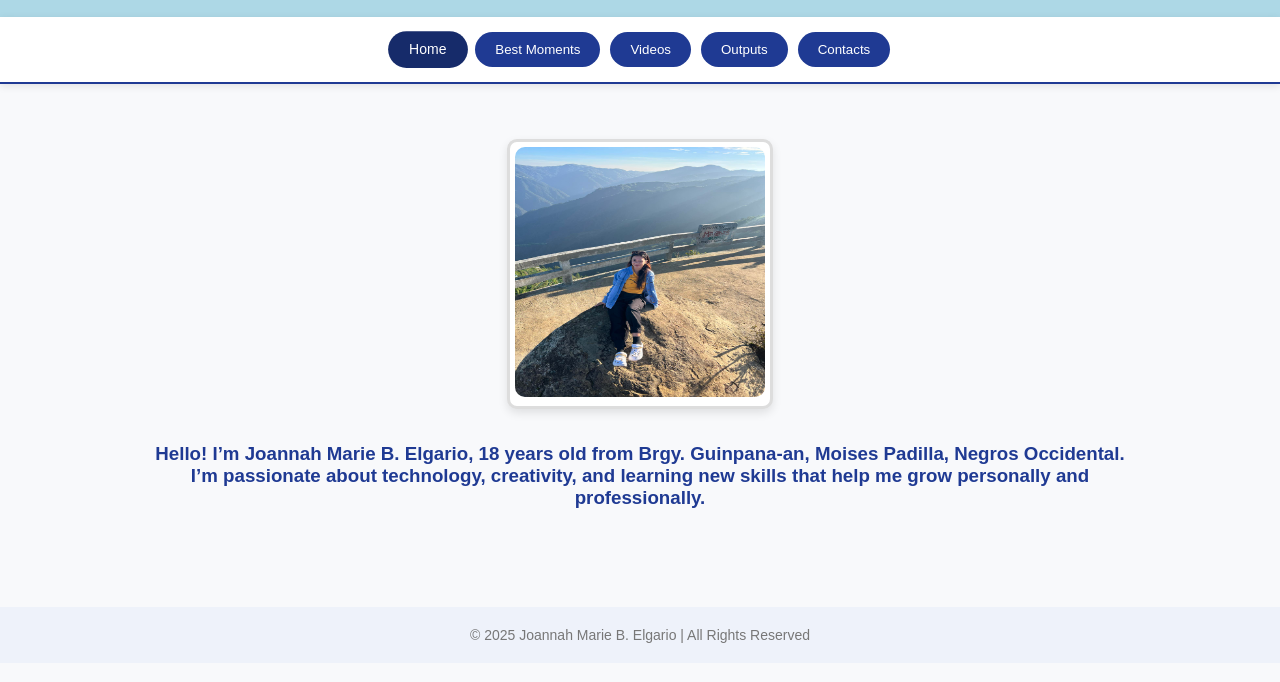
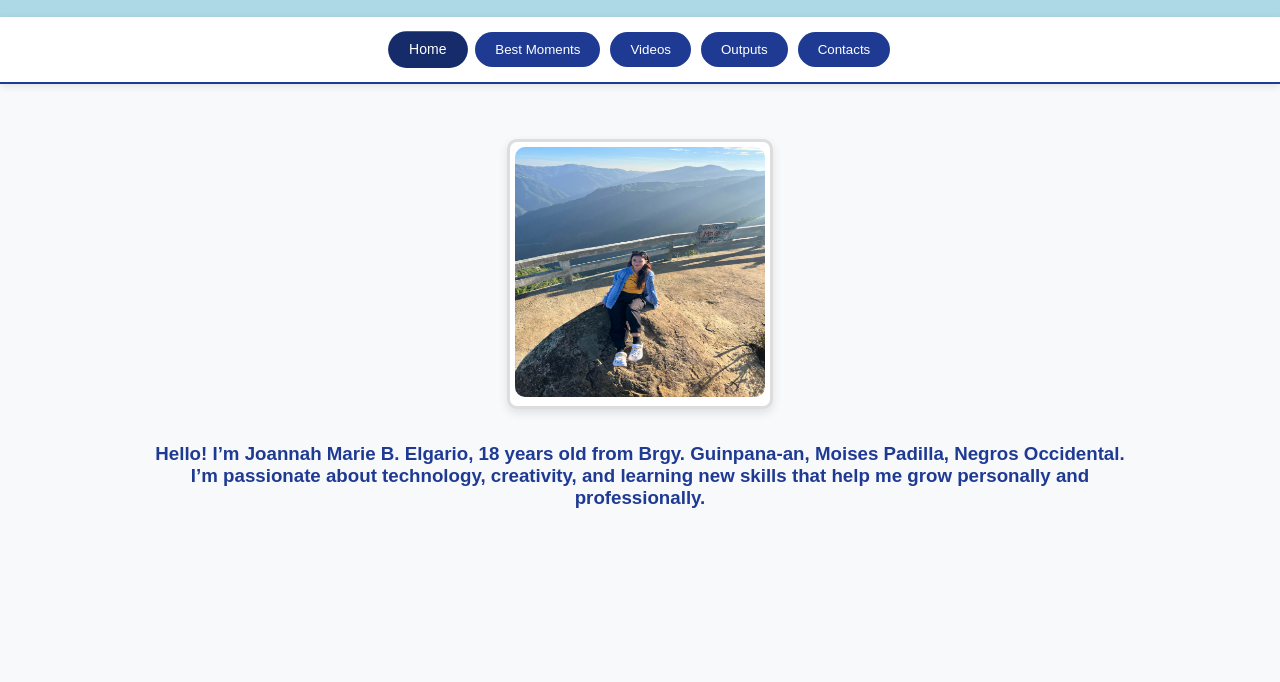
Before and after one commit to joannahelgario-afk/Pro, a plain HTML site: page index.html in a window 1280 px wide. Shown: the part 114-796 px from the top of the page. Drawn offline with Linux system fonts and the light colour scheme.

Commit message:
Update index.html

```diff
--- a/index.html
+++ b/index.html
@@ -319,9 +319,6 @@
     </div>
   </section>
 
-  <footer>
-    © 2025 Joannah Marie B. Elgario | All Rights Reserved
-  </footer>
 
   <script>
     function showSection(id, button) {
```
